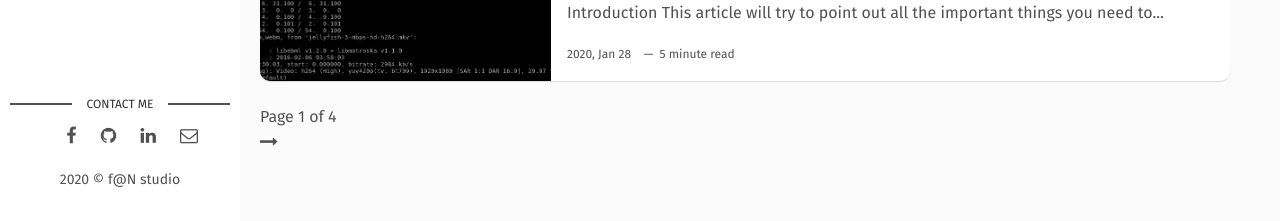
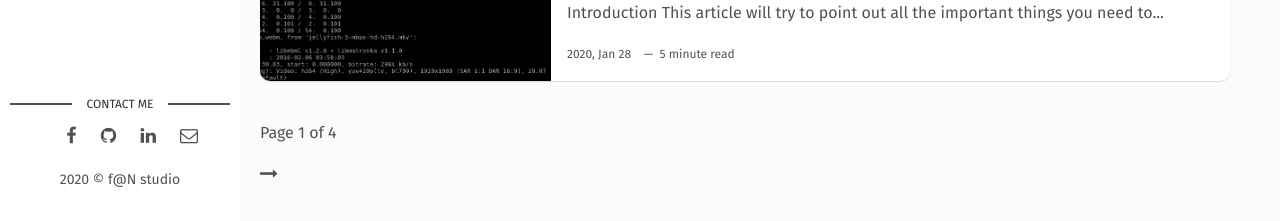
Before and after one commit to wowfrank/wowfrank.github.io, a Jekyll site: the page built from index.html, in a window 1280 px wide and 900 px high, scrolled down 1373 px. Shown: the part 676-897 px from the top of the window. Built offline with Jekyll 4.4.1, drawn with Linux system fonts in a browser that asks for light colours; the list of posts is cut into pages by our own code.

Commit message:
Update pagination.html

```diff
--- a/_includes/pagination.html
+++ b/_includes/pagination.html
@@ -1,17 +1,17 @@
-<div>
+<div class="container">
   <nav class="pagination" role="pagination">
       {% if paginator.previous_page %}
         {% if paginator.previous_page == 1 %}
-        <div><a class="newer-posts" href="{{ site.baseurl }}/"><i class="fa fa-long-arrow-left" aria-hidden="true"></i></a></div>
+        <p><a class="newer-posts" href="{{ site.baseurl }}/"><i class="fa fa-long-arrow-left" aria-hidden="true"></i></a></p>
         {% else %}
-        <div><a class="newer-posts" href="{{ site.baseurl }}/page/{{ paginator.previous_page }}/"><i class="fa fa-long-arrow-left" aria-hidden="true"></i></a></div>
+        <p><a class="newer-posts" href="{{ site.baseurl }}/page/{{ paginator.previous_page }}/"><i class="fa fa-long-arrow-left" aria-hidden="true"></i></a></p>
         {% endif %}
       {% endif %}
 
-      <div><span class="page-number">Page {{paginator.page}} of {{paginator.total_pages}}</span></div>
+      <p><span class="page-number">Page {{paginator.page}} of {{paginator.total_pages}}</span></p>
 
       {% if paginator.next_page %}
-      <div><a class="older-posts" href="{{ site.baseurl }}/page/{{ paginator.next_page }}/"><i class="fa fa-long-arrow-right" aria-hidden="true"></i></a></div>
+      <p><a class="older-posts" href="{{ site.baseurl }}/page/{{ paginator.next_page }}/"><i class="fa fa-long-arrow-right" aria-hidden="true"></i></a></p>
       {% endif %}
   </nav>
 </div>
```
